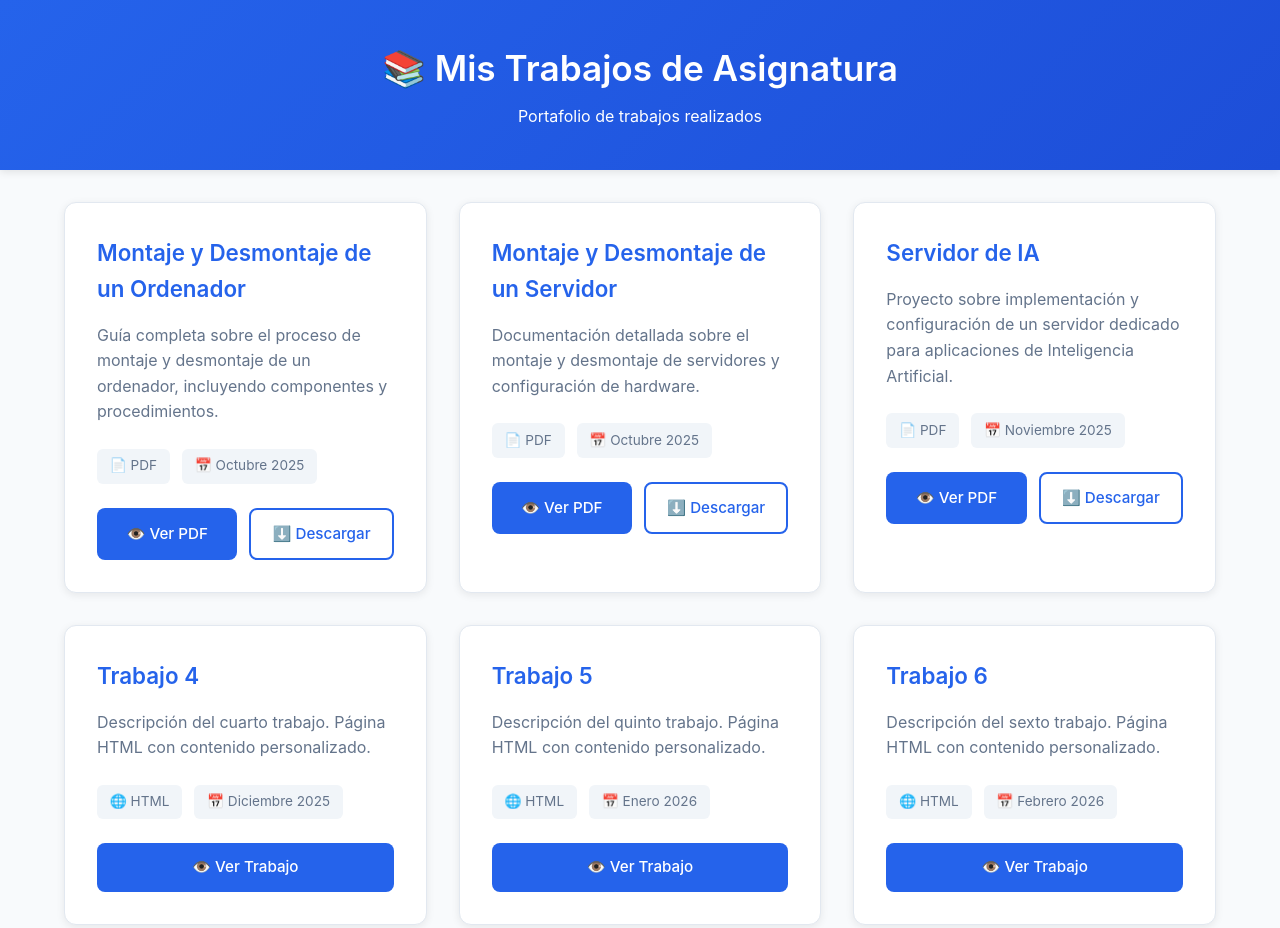
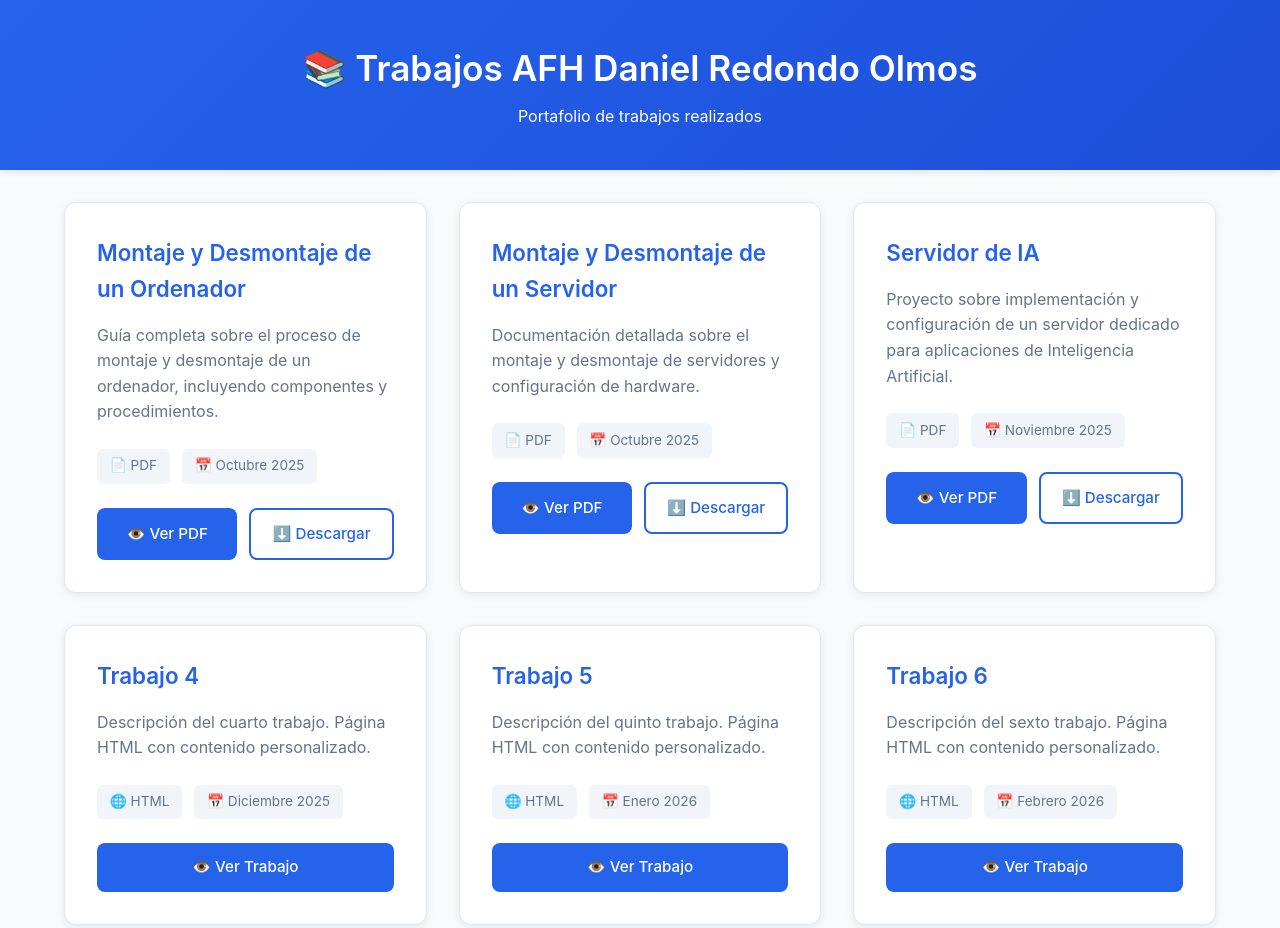
Before and after one commit to dxnx06/Repositorio_AFH_Daniel_Redondo, a plain HTML site: page trabajos/index.html in a window 1280 px wide. Shown: the top 928 px of the page. Drawn offline with Linux system fonts and the light colour scheme.

Commit message:
Update index.html

```diff
--- a/trabajos/index.html
+++ b/trabajos/index.html
@@ -161,7 +161,7 @@
 </head>
 <body>
     <header>
-        <h1>📚 Mis Trabajos de Asignatura</h1>
+        <h1>📚 Trabajos AFH Daniel Redondo Olmos</h1>
         <p>Portafolio de trabajos realizados</p>
     </header>
 
```
